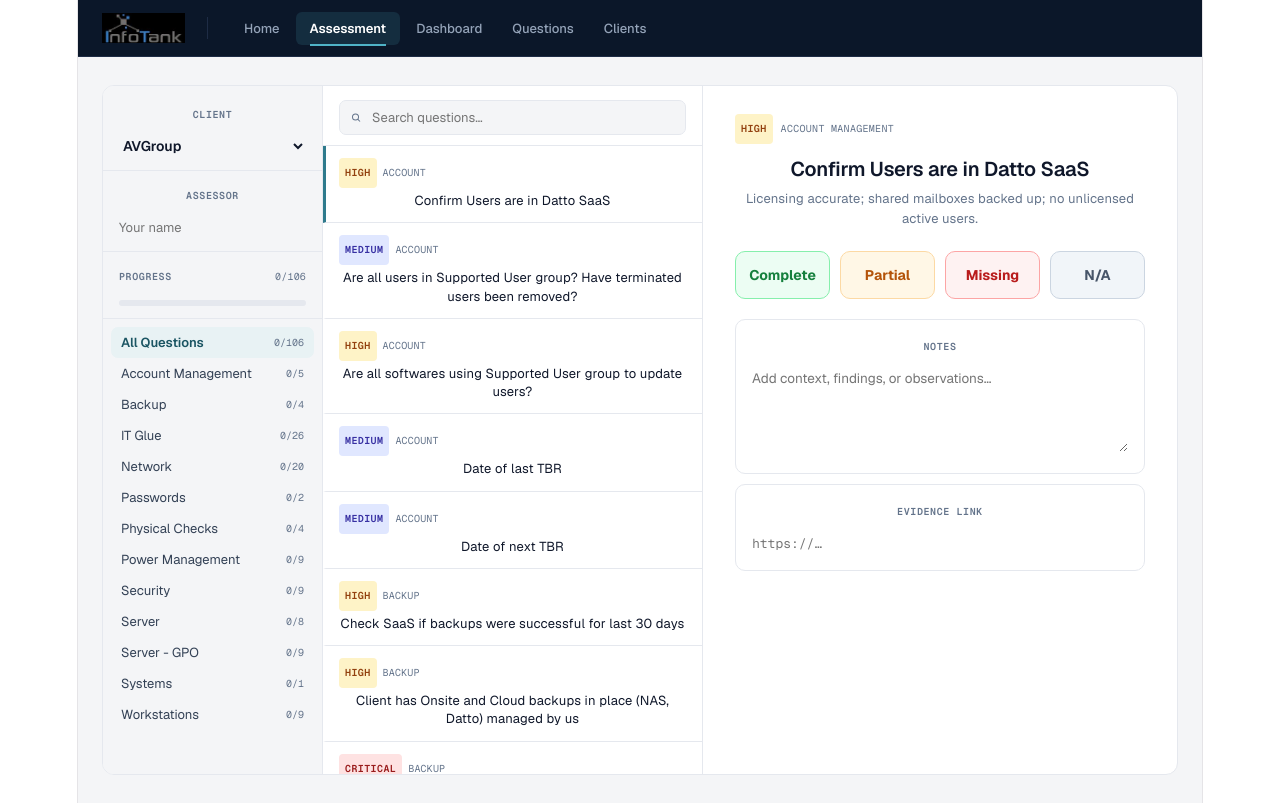
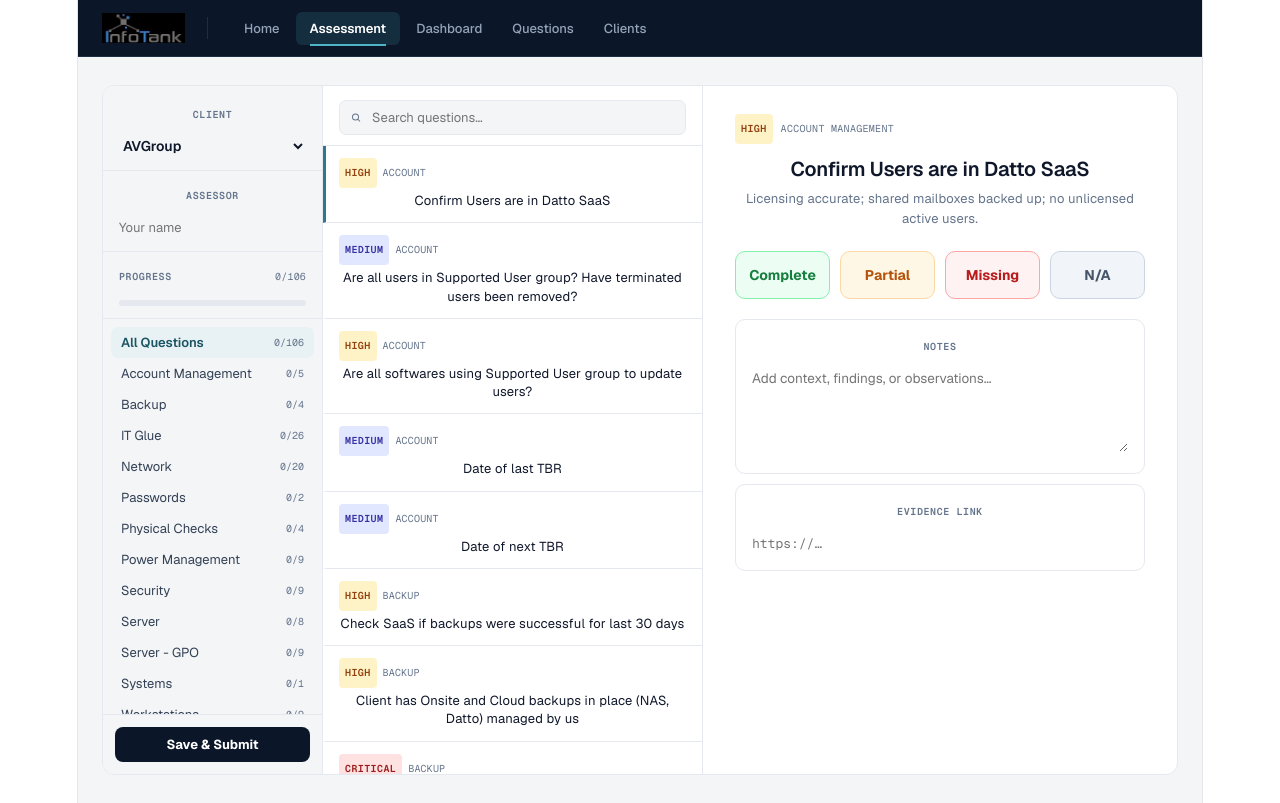
Before and after one commit to canavan28/infotank-assessment, a React (Vite) app: page / in a window 1280 px wide. Both pictures are taken after a click on the button "Assessment". Built offline with nearby package versions, Linux system fonts and the light colour scheme.

Commit message:
update scrolling on assessments screen

```diff
--- a/src/App.jsx
+++ b/src/App.jsx
@@ -578,7 +578,7 @@
   return(
     <div style={{display:"grid",gridTemplateColumns:"220px minmax(0,380px) 1fr",gap:0,height:"calc(100vh - 112px)",background:T.card,borderRadius:12,border:`1px solid ${T.border}`,overflow:"hidden",minWidth:0}}>
       {/* Left sidebar */}
-      <div style={{borderRight:`1px solid ${T.border}`,display:"flex",flexDirection:"column",background:T.bg}}>
+      <div style={{borderRight:`1px solid ${T.border}`,display:"flex",flexDirection:"column",background:T.bg,height:"calc(100vh - 112px)",overflow:"hidden"}}>
         <div style={{padding:"16px 16px 12px",borderBottom:`1px solid ${T.border}`}}>
           <Eyebrow>Client</Eyebrow>
           <select value={client} onChange={e=>{setClient(e.target.value);setActiveClient(e.target.value);}} style={{width:"100%",fontFamily:FONT,fontWeight:600,fontSize:14,color:T.ink,background:"transparent",border:"none",cursor:"pointer",padding:"2px 0",outline:"none"}}>
@@ -612,7 +612,7 @@
       </div>
 
       {/* Middle: question list */}
-      <div style={{borderRight:`1px solid ${T.border}`,display:"flex",flexDirection:"column"}}>
+      <div style={{borderRight:`1px solid ${T.border}`,display:"flex",flexDirection:"column",height:"calc(100vh - 112px)",overflow:"hidden"}}>
         <div style={{padding:"14px 16px 10px",borderBottom:`1px solid ${T.border}`}}>
           <div style={{display:"flex",alignItems:"center",gap:8,background:T.bg,borderRadius:7,padding:"7px 10px",border:`1px solid ${T.border}`}}>
             <svg width="13" height="13" viewBox="0 0 24 24" fill="none" stroke={T.muted} strokeWidth="2"><circle cx="11" cy="11" r="6"/><path d="M20 20l-4.2-4.2"/></svg>
@@ -638,7 +638,7 @@
       </div>
 
       {/* Right detail */}
-      <div style={{overflowY:"auto",padding:"28px 32px 60px"}}>
+      <div style={{overflowY:"auto",padding:"28px 32px 60px",height:"calc(100vh - 112px)",boxSizing:"border-box"}}>
         {!activeQ?<div style={{display:"flex",alignItems:"center",justifyContent:"center",height:"100%",color:T.muted,fontFamily:FONT}}>Select a question</div>:(
           <>
             <div style={{display:"flex",gap:8,marginBottom:12,alignItems:"center"}}>
```
